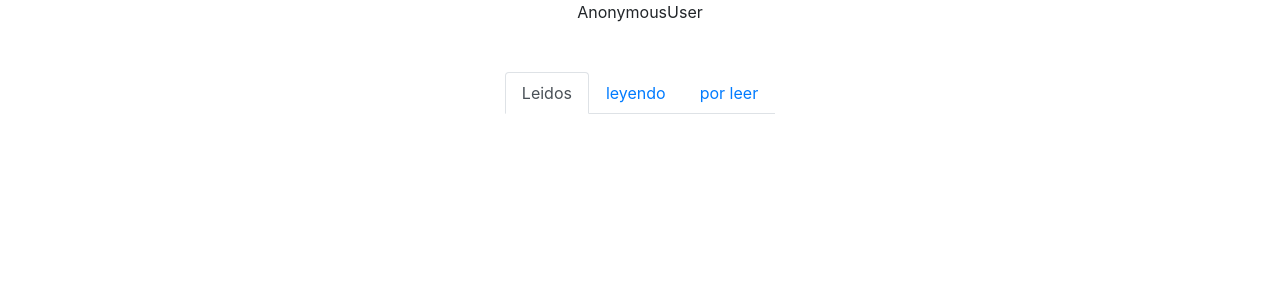
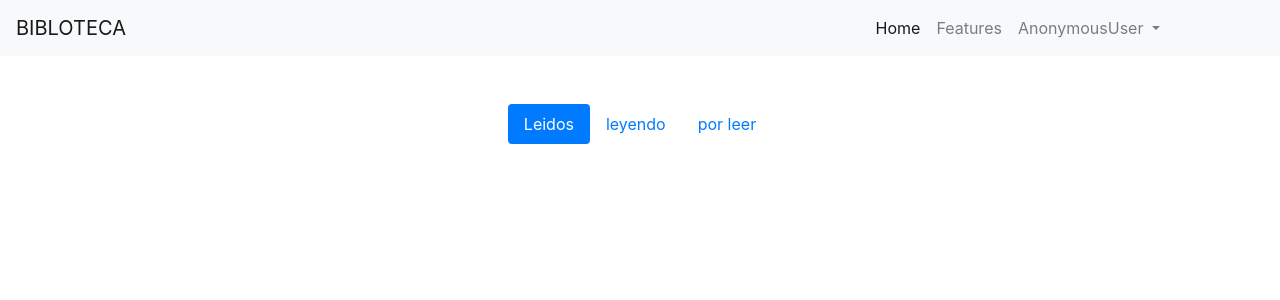
Before and after one commit to agustinCardenasCarrenho/bibloteca_agustin, a Django app: page /bibloteca/1 in a window 1280 px wide. Shown: the top 300 px of the page. Run offline with Django 3.2, Linux system fonts and the light colour scheme; data comes from the database, SQL or seed files in the repository; both versions use the stored data as it was after the commit; some libraries are stand-ins or nearby versions.

Commit message:
add nav and fix bugs

```diff
--- a/bibloteca/templates/base.html
+++ b/bibloteca/templates/base.html
@@ -12,15 +12,11 @@
     <script src="https://stackpath.bootstrapcdn.com/bootstrap/4.4.1/js/bootstrap.min.js" integrity="sha384-wfSDF2E50Y2D1uUdj0O3uMBJnjuUD4Ih7YwaYd1iqfktj0Uod8GCExl3Og8ifwB6" crossorigin="anonymous"></script>
 </head>
 <body>
-    {%block nav %}{%endblock%}
+     {% include 'nav.html' %}
     <div class="container">
-        <div class="row">
-            <div class="col-12 text-center">
-                {{user}}
-            </div>
-        </div>
+
         <div class="row justify-content-center mt-5">
-            <ul class="nav nav-tabs">
+            <ul class="nav nav-pills nav-fill">
                 <li class="nav-item">
                   <a class="{%if status_id == 1 %} nav-link active {%else %} nav-link{%endif%}" href="{%url 'bibloteca' 1 %}">Leidos</a>
                 </li>
@@ -32,7 +28,7 @@
                 </li>
               </ul>
         </div>
-        <div >
+        <div class="row">
             {%block content %}{%endblock%}
         </div>
     </div>
--- a/bibloteca/templates/leidos.html
+++ b/bibloteca/templates/leidos.html
@@ -3,14 +3,13 @@
 
 {% block content %}
     {%for lib in library.all%}
-    <select class="slc" data="{{lib.book.id}}">
+    <div class="col-4 mt-5">
+        <select class="slc form-control" data="{{lib.book.id}}" style="width: 18rem;" >
             <option value="{{status_id}}">{{status_id|getcurrentstatus}}</option>
         {%for statu in status%}
             <option class="{%if statu.id == status_id%} d-none {%endif%}" value="{{statu.id}}">{{statu.descriptions}}</option>
         {%endfor%}
         </select>
-    <div class="row mt-5">
-        <div class="col-4">
         <div class="card" style="width: 18rem;">
             <img src="{{lib.book.image}}" class="card-img-top" alt="...">
             <div class="card-body">
@@ -18,6 +17,5 @@
             </div>
         </div>
     </div>
-    </div>
     {%endfor%}
 {% endblock  %}
--- a/bibloteca/templates/nav.html
+++ b/bibloteca/templates/nav.html
@@ -1,39 +1,27 @@
-{% extends 'base.html' %}
-
-{% block  nav%}
-<nav class="navbar navbar-expand-lg navbar-light bg-light">
-  <a class="navbar-brand" href="#">Navbar</a>
-  <button class="navbar-toggler" type="button" data-toggle="collapse" data-target="#navbarSupportedContent" aria-controls="navbarSupportedContent" aria-expanded="false" aria-label="Toggle navigation">
+<nav class="navbar navbar-expand-lg navbar-light bg-light float-rigth">
+  <a class="navbar-brand" href="#">BIBLOTECA</a>
+  <button class="navbar-toggler" type="button" data-toggle="collapse" data-target="#navbarNav" aria-controls="navbarNav" aria-expanded="false" aria-label="Toggle navigation">
     <span class="navbar-toggler-icon"></span>
   </button>
-
-  <div class="collapse navbar-collapse" id="navbarSupportedContent">
-    <ul class="navbar-nav mr-auto">
+  <div class="collapse navbar-collapse" id="navbarNav">
+    <ul class="navbar-nav flex-row ml-md-auto d-none d-md-flex mr-5">
       <li class="nav-item active">
         <a class="nav-link" href="#">Home <span class="sr-only">(current)</span></a>
       </li>
       <li class="nav-item">
-        <a class="nav-link" href="#">Link</a>
+        <a class="nav-link" href="#">Features</a>
       </li>
-      <li class="nav-item dropdown">
-        <a class="nav-link dropdown-toggle" href="#" id="navbarDropdown" role="button" data-toggle="dropdown" aria-haspopup="true" aria-expanded="false">
-          Dropdown
+      <li class="nav-item dropdown mr-5">
+         <a class="nav-link dropdown-toggle" href="#" id="navbarDropdown" role="button" data-toggle="dropdown" aria-haspopup="true" aria-expanded="false">
+         {{user}}
         </a>
         <div class="dropdown-menu" aria-labelledby="navbarDropdown">
-          <a class="dropdown-item" href="#">Action</a>
-          <a class="dropdown-item" href="#">Another action</a>
+          <a class="dropdown-item" href="#">Bibloteca</a>
+          <a class="dropdown-item" href="#">Perfil</a>
           <div class="dropdown-divider"></div>
-          <a class="dropdown-item" href="#">Something else here</a>
+          <a class="dropdown-item" href="#">Cerrar sesion</a>
         </div>
       </li>
-      <li class="nav-item">
-        <a class="nav-link disabled" href="#" tabindex="-1" aria-disabled="true">Disabled</a>
-      </li>
     </ul>
-    <form class="form-inline my-2 my-lg-0">
-      <input class="form-control mr-sm-2" type="search" placeholder="Search" aria-label="Search">
-      <button class="btn btn-outline-success my-2 my-sm-0" type="submit">Search</button>
-    </form>
   </div>
 </nav>
-{% endblock  %}
--- a/bibloteca/templates/porleer.html
+++ b/bibloteca/templates/porleer.html
@@ -3,14 +3,13 @@
 
 {% block content %}
     {%for lib in library.all%}
-    <select class="slc" data="{{lib.book.id}}">
+    <div class="col-4 mt-5">
+        <select class="slc form-control" data="{{lib.book.id}}" style="width: 18rem;">
             <option value="{{status_id}}">{{status_id|getcurrentstatus}}</option>
         {%for statu in status%}
             <option class="{%if statu.id == status_id%} d-none {%endif%}" value="{{statu.id}}">{{statu.descriptions}}</option>
         {%endfor%}
         </select>
-    <div class="row mt-5">
-        <div class="col-4">
         <div class="card" style="width: 18rem;">
             <img src="{{lib.book.image}}" class="card-img-top" alt="...">
             <div class="card-body">
@@ -18,6 +17,5 @@
             </div>
         </div>
     </div>
-    </div>
     {%endfor%}
 {% endblock  %}
```
Also changed, not shown: bibloteca/templates/leyendo.html (+11 -9 lines), db.sqlite3. Lines whose indentation alone changed are shown as unchanged.
